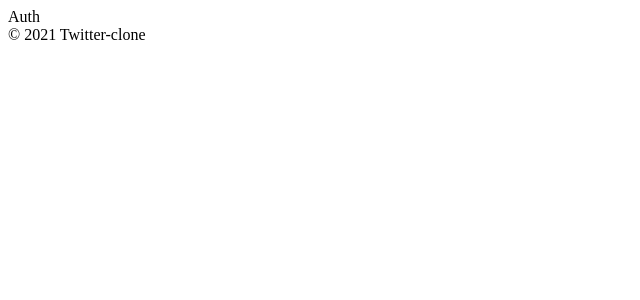
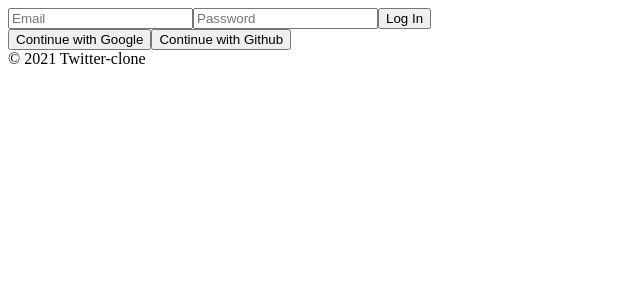
Before and after one commit to tjdgus3160/twitter-clone, a React (Create React App) app: page /#/ in a window 1280 px wide. Shown: the top 300 px of the page, without its empty margins (0-640 px from the left). Built offline with nearby package versions, Linux system fonts and the light colour scheme; no server answers.

Commit message:
Login Form

```diff
--- a/src/routes/Auth.js
+++ b/src/routes/Auth.js
@@ -1,4 +1,45 @@
-import React from 'react';
+import React, { useState } from 'react';
 
-const Auth = () => <span>Auth</span>
+const Auth = () => {
+    const [email, setEmail] = useState("");
+    const [password, setPassword] = useState("");
+    const onChange = (event) => {
+        const {target: {name, value}} = event;
+        if(name === "email"){
+            setEmail(value);
+        } else if(name === "password"){
+            setPassword(value);
+        }
+    }
+    const onSubmit = (event) => {
+        event.preventDefault();
+    }
+    return (
+        <div>
+            <from onSubmit={onSubmit}>
+                <input
+                    name="email"
+                    type="email"
+                    placeholder="Email"
+                    required
+                    value={email}
+                    onChange={onChange}
+                 />
+                <input
+                    name="password"
+                    type="password"
+                    placeholder="Password"
+                    required
+                    value={password}
+                    onChange={onChange}
+                />
+                <input type="submit" value="Log In" />
+            </from>
+            <div>
+                <button>Continue with Google</button>
+                <button>Continue with Github</button>
+            </div>
+        </div>
+    );
+}
 export default Auth;
```
Also changed, not shown: 1 other file (tests, documents, lock files or other folders).
